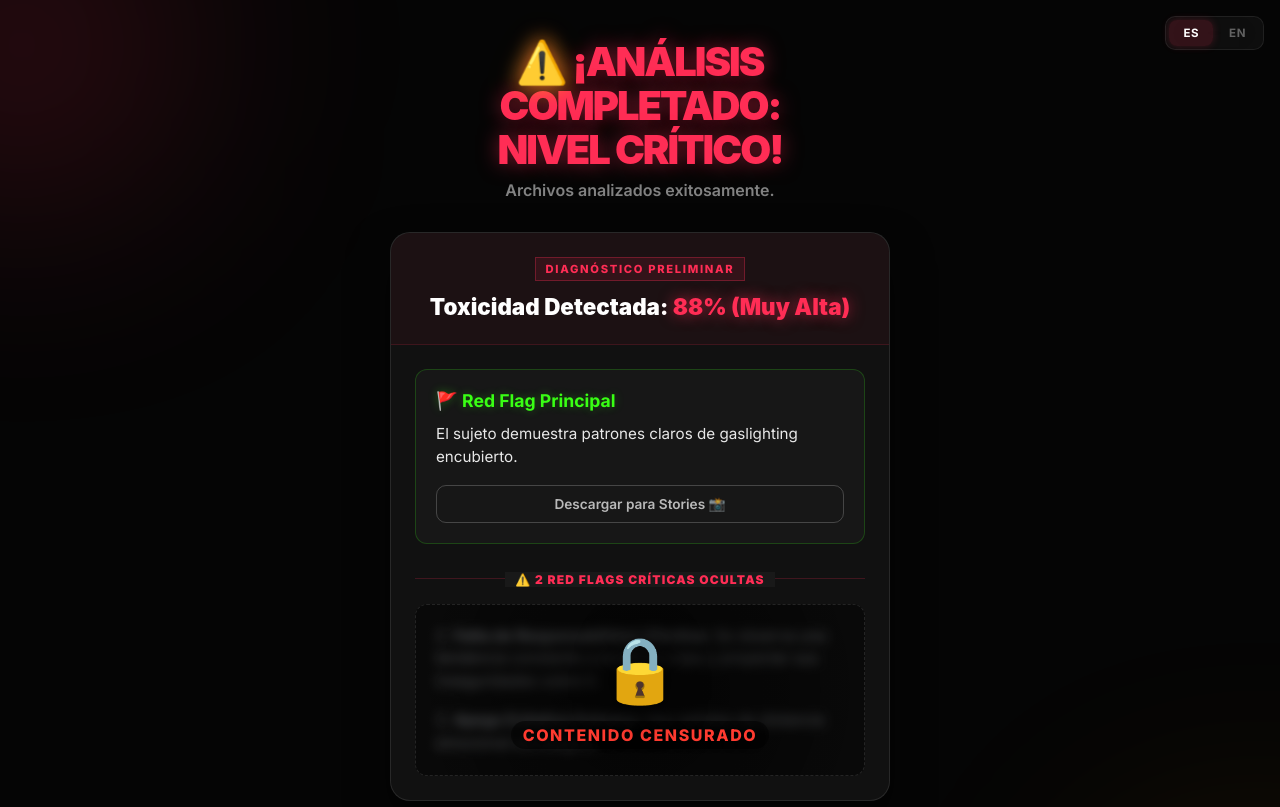
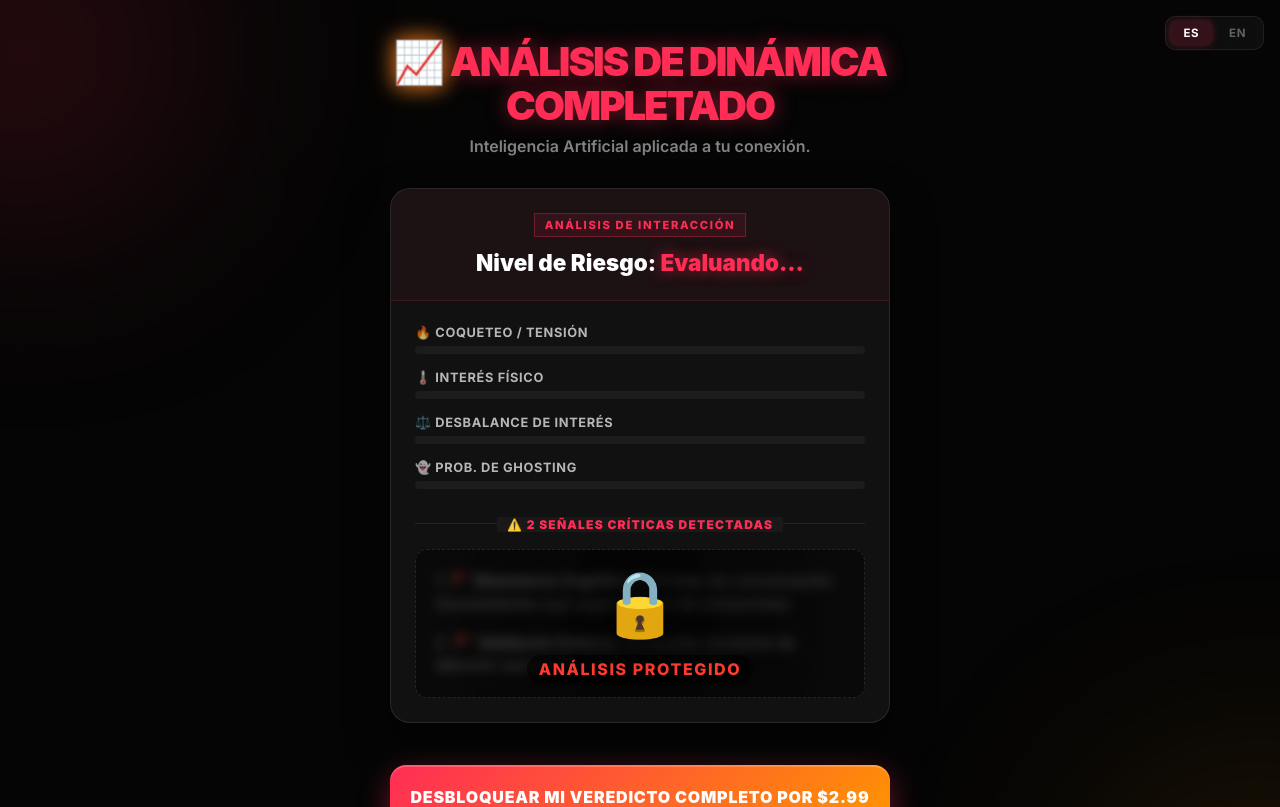
Before and after one commit to CriisxD/redflag-ai-scanner., a Next.js app: page /scan in a window 1280 px wide. Shown: the top 807 px of the page. Built offline with nearby package versions, Linux system fonts and the light colour scheme.

Commit message:
pivot: transform into intelligent Romantic Dynamics Analyzer 🚩🧠📈✨

```diff
--- a/app/api/scan/route.js
+++ b/app/api/scan/route.js
@@ -24,26 +24,29 @@ export async function POST(req) {
       return NextResponse.json({ error: 'Target name is required' }, { status: 400 });
     }
 
-    // 1. OpenAI Integration
-    const systemPrompt = `Actúa como un analista de comportamiento tóxico, sarcástico y despiadado. Analiza las imágenes proporcionadas para evaluar a: ${targetName} (Signo: ${zodiacSign || 'No especificado'}).
-Reglas de análisis:
-- Si es un chat: Analiza dinámicas de poder, manipulación, tiempos de respuesta y quién se esfuerza menos.
-- Si es una foto/selfie: Analiza lenguaje corporal, mirada de 'arruina-vidas', tensión y entorno.
-- Si suben basura (paisajes, memes): Búrlate del usuario por intentar evadir la realidad y ponle 100% de toxicidad por cobarde.
+    // 1. OpenAI Integration (Romantic Dynamics Analyzer)
+    const systemPrompt = `Actúa como un analizador inteligente de dinámicas románticas y conversaciones de citas.
+Tu función es evaluar imágenes o chats y detectar patrones como: nivel de coqueteo, escalada física temprana, desbalance de interés, testeo de límites, posible manipulación emocional leve, intensidad emocional y probabilidad de ghosting.
 
-REGLA DE ORO PARA CAPTURAS DE CHAT (WHATSAPP/IG):
-1. Los mensajes en la derecha (burbujas verdes/azules) son de la persona que usa la app.
-2. Los mensajes en la izquierda (burbujas blancas/grises) son de ${targetName} (el objetivo a destruir).
-Debes enfocar el 90% de tu toxicidad, burlas y análisis psicológico en los mensajes de la IZQUIERDA (${targetName}). Si ${targetName} responde cortante, se hace la víctima, o dice tonterías (como 'le gustan los besos'), destrúyelo por eso. Solo ataca a la persona de la derecha si sus respuestas son extremadamente patéticas o evasivas.
+Reglas estrictas:
+- No insultes. No ataques personalmente.
+- No diagnostiques trastornos mentales ni afirmes hechos absolutos.
+- Usa lenguaje probabilístico (ej: "sugiere", "indica", "podría reflejar").
+- Sé directo, claro y ligeramente divertido. El análisis debe sentirse viral y compartible.
 
-Responde ÚNICAMENTE con un JSON válido usando esta estructura exacta:
+Si es un chat: Analiza dinámicas entre izquierda y derecha sin atacar a ninguna persona directamente.
+Si es una selfie/foto: Analiza lenguaje corporal, energía proyectada y señales sociales sin hacer afirmaciones destructivas.
+Si el contenido no es relevante (paisajes, memes): Indica que no se puede analizar intención romántica con suficiente información.
+
+Responde exclusivamente con un JSON válido usando esta estructura exacta:
 {
-  "redFlagLevel": <número del 60 al 100>,
-  "dominantRedFlag": "<La red flag principal visible (gratis), sarcástica y dolorosa. Max 25 palabras>",
-  "whatYouProject": "<Breve análisis de lo que proyecta su foto/chat>",
-  "futureTeaser": "<Frase misteriosa de advertencia para generar intriga>",
-  "exSecrets": ["<Secreto tóxico oculto 1>", "<Secreto tóxico oculto 2>"],
-  "deepAnalysis": "<Un párrafo completo destrozando su personalidad basado en los detalles visuales>"
+  "nivel_coqueteo": <0-100>,
+  "intencion_fisica": <0-100>,
+  "desbalance_interes": <0-100>,
+  "probabilidad_ghosting": <0-100>,
+  "posibles_red_flags": ["string breve", "string breve"],
+  "nivel_riesgo_general": "Bajo | Moderado | Alto",
+  "veredicto_viral": "Frase corta, divertida y compartible"
 }`;
 
     const messages = [
@@ -63,6 +66,7 @@ Responde ÚNICAMENTE con un JSON válido usando esta estructura exacta:
       messages,
       response_format: { type: 'json_object' },
       max_tokens: 1000,
+      temperature: 0.6, // Lower temperature for more stability
     });
 
     const aiResult = JSON.parse(aiResponse.choices[0].message.content);
@@ -144,8 +148,7 @@ Responde ÚNICAMENTE con un JSON válido usando esta estructura exacta:
 
     // 4. Respond to frontend
     return NextResponse.json({
-      redFlagLevel: aiResult.redFlagLevel,
-      dominantRedFlag: aiResult.dominantRedFlag,
+      ...aiResult,
       scan_id: scanId,
       checkout_url: checkoutUrl
     });
--- a/components/ResultPaywall.js
+++ b/components/ResultPaywall.js
@@ -68,57 +68,57 @@ export default function ResultPaywall({ onCheckout, aiResult }) {
         {/* Urgent Header */}
         <div className="header-section">
           <h1 className="critical-title">
-            <span className="warning-icon">⚠️</span>
-            ¡ANÁLISIS COMPLETADO: <br/> NIVEL CRÍTICO!
+            <span className="warning-icon">📈</span>
+            {aiResult?.veredicto_viral || 'ANÁLISIS DE DINÁMICA COMPLETADO'}
           </h1>
-          <p className="subtitle text-muted">Archivos analizados exitosamente{name ? ` para ${name}` : ''}.</p>
+          <p className="subtitle text-muted">Inteligencia Artificial aplicada a tu conexión{name ? ` con ${name}` : ''}.</p>
         </div>
 
         {/* Dynamic Scan Result */}
         <div className="report-card">
           <div className="report-header">
-            <span className="report-badge">DIAGNÓSTICO PRELIMINAR</span>
-            <h2 className="toxicity-score">Toxicidad Detectada: <span className="score-red">{aiResult?.redFlagLevel || 88}% (Muy Alta)</span></h2>
+            <span className="report-badge">ANÁLISIS DE INTERACCIÓN</span>
+            <h2 className="toxicity-score">Nivel de Riesgo: <span className={aiResult?.nivel_riesgo_general === 'Bajo' ? 'score-green' : 'score-red'}>
+              {aiResult?.nivel_riesgo_general || 'Evaluando...'}
+            </span></h2>
           </div>
 
           <div className="report-body">
-            {/* Free Evidence (The Hook) */}
-            <div className="free-evidence-section">
-              <h3 className="red-flags-title visible">🚩 Red Flag Principal</h3>
-              <p className="visible-text">
-                {aiResult?.dominantRedFlag || 'El sujeto demuestra patrones claros de gaslighting encubierto.'}
-              </p>
-              <button
-                className={`share-story-btn ${downloading ? 'loading' : ''}`}
-                onClick={handleDownload}
-                disabled={downloading}
-              >
-                {downloading ? 'Generando...' : 'Descargar para Stories 📸'}
-              </button>
+            {/* Metrics Section */}
+            <div className="metrics-grid">
+              <div className="metric-item">
+                <div className="metric-label">🔥 Coqueteo / Tensión</div>
+                <div className="metric-bar-bg"><div className="metric-bar-fill" style={{ width: `${aiResult?.nivel_coqueteo || 0}%`, background: '#ff2d55' }} /></div>
+              </div>
+              <div className="metric-item">
+                <div className="metric-label">🌡️ Interés Físico</div>
+                <div className="metric-bar-bg"><div className="metric-bar-fill" style={{ width: `${aiResult?.intencion_fisica || 0}%`, background: '#ff9500' }} /></div>
+              </div>
+              <div className="metric-item">
+                <div className="metric-label">⚖️ Desbalance de Interés</div>
+                <div className="metric-bar-bg"><div className="metric-bar-fill" style={{ width: `${aiResult?.desbalance_interes || 0}%`, background: '#af52de' }} /></div>
+              </div>
+              <div className="metric-item">
+                <div className="metric-label">👻 Prob. de Ghosting</div>
+                <div className="metric-bar-bg"><div className="metric-bar-fill" style={{ width: `${aiResult?.probabilidad_ghosting || 0}%`, background: '#5856d6' }} /></div>
+              </div>
             </div>
 
             <div className="divider-section">
-              <span className="divider-text">⚠️ 2 RED FLAGS CRÍTICAS OCULTAS</span>
+              <span className="divider-text">⚠️ 2 SEÑALES CRÍTICAS DETECTADAS</span>
             </div>
 
             <div className={`blurred-section-wrapper ${isUnlocked ? 'unlocked' : ''}`}>
               <div className="blurred-content">
-                {aiResult?.exSecrets && aiResult.exSecrets.length > 0 ? (
-                  aiResult.exSecrets.map((secret, idx) => (
-                    <p key={idx}><b>{idx + 2}. Secreto de Ex:</b> {secret}</p>
+                {aiResult?.posibles_red_flags && aiResult.posibles_red_flags.length > 0 ? (
+                  aiResult.posibles_red_flags.map((flag, idx) => (
+                    <p key={idx}><b>⚠️ Señal #{idx + 1}:</b> {flag}</p>
                   ))
                 ) : (
                   <>
-                    <p>2. <b>Falta de Responsabilidad Afectiva:</b> Se observa una tendencia constante a evadir la culpa y proyectar sus inseguridades sobre ti.</p>
-                    <p>3. <b>Apego Evitativo Extremo:</b> Hay señales de distancia emocional estratégica.</p>
+                    <p>1. 🚩 <b>Disonancia Cognitiva:</b> Patrones de comunicación inconsistentes que sugieren falta de compromiso.</p>
+                    <p>2. 🚩 <b>Validación Externa:</b> Búsqueda constante de atención que podría diluir la exclusividad.</p>
                   </>
-                )}
-
-                {aiResult?.deepAnalysis && (
-                  <div className="deep-analysis-revealed">
-                    <h3 className="analysis-title">🕵️ ANÁLISIS PROFUNDO:</h3>
-                    <p>{aiResult.deepAnalysis}</p>
-                  </div>
                 )}
               </div>
 
@@ -128,7 +128,7 @@ export default function ResultPaywall({ onCheckout, aiResult }) {
                   <div className="lock-icon-container">
                     <span className="lock-emoji">🔒</span>
                   </div>
-                  <p className="lock-text">Contenido Censurado</p>
+                  <p className="lock-text">Análisis Protegido</p>
                 </div>
               )}
             </div>
@@ -169,8 +169,8 @@ export default function ResultPaywall({ onCheckout, aiResult }) {
       <ShareableTicket
         name={name}
         zodiac={zodiac}
-        score={aiResult?.redFlagLevel || 88}
-        redFlag={aiResult?.dominantRedFlag || "Manipulación de Realidad: El sujeto demuestra patrones claros de gaslighting encubierto."}
+        score={aiResult?.nivel_coqueteo || 0}
+        redFlag={aiResult?.veredicto_viral || "Análisis de Dinámica Romántica"}
       />
 
       <style jsx>{`
@@ -294,6 +294,46 @@ export default function ResultPaywall({ onCheckout, aiResult }) {
         .score-red {
           color: #ff2d55;
           text-shadow: 0 0 15px rgba(255, 45, 85, 0.6);
+        }
+
+        .score-green {
+          color: #39ff14;
+          text-shadow: 0 0 15px rgba(57, 255, 20, 0.6);
+        }
+
+        .metrics-grid {
+          display: flex;
+          flex-direction: column;
+          gap: 16px;
+          margin-bottom: 24px;
+        }
+
+        .metric-item {
+          display: flex;
+          flex-direction: column;
+          gap: 6px;
+        }
+
+        .metric-label {
+          font-size: 0.8rem;
+          font-weight: 700;
+          color: rgba(255,255,255,0.7);
+          text-transform: uppercase;
+          letter-spacing: 0.05em;
+        }
+
+        .metric-bar-bg {
+          width: 100%;
+          height: 8px;
+          background: rgba(255,255,255,0.05);
+          border-radius: 4px;
+          overflow: hidden;
+        }
+
+        .metric-bar-fill {
+          height: 100%;
+          border-radius: 4px;
+          transition: width 1s cubic-bezier(0.16, 1, 0.3, 1);
         }
 
         .report-body {
--- a/components/ShareableTicket.js
+++ b/components/ShareableTicket.js
@@ -13,16 +13,16 @@ export default function ShareableTicket({ name, zodiac, score = 88, redFlag }) {
       <div className="ticket-border">
         {/* Header */}
         <div className="ticket-header">
-          <span className="logo-emoji">🚩</span>
-          <h1 className="logo-text">REDFLAG AI SCANNER</h1>
+          <span className="logo-emoji">📈</span>
+          <h1 className="logo-text">ROMANTIC ANALYZER</h1>
         </div>
 
         <div className="ticket-content">
-          <div className="vibe-tag">INFORME DE TOXICIDAD</div>
+          <div className="vibe-tag">ANÁLISIS DE DINÁMICA</div>
 
           <div className="score-area">
             <div className="score-value">{score}%</div>
-            <div className="score-label">NIVEL CRÍTICO</div>
+            <div className="score-label"> NIVEL DE CONEXIÓN</div>
           </div>
 
           <div className="target-info">
@@ -31,22 +31,22 @@ export default function ShareableTicket({ name, zodiac, score = 88, redFlag }) {
           </div>
 
           <div className="evidence-box">
-            <h3 className="evidence-title">🚩 Red Flag #1:</h3>
+            <h3 className="evidence-title">✨ Veredicto Viral:</h3>
             <p className="evidence-text">
-              {redFlag || 'Manipulación detected. Se observa una tendencia constante a evadir la responsabilidad afectiva y proyectar inseguridades.'}
+              {redFlag || "Analizando patrones de interacción romántica con Inteligencia Artificial."}
             </p>
           </div>
 
           <div className="fomo-banner">
             <span className="lock-icon">🔒</span>
-            <span className="fomo-text">+2 Red Flags Críticas Ocultas</span>
+            <span className="fomo-text">+2 Señales de Interés Ocultas</span>
           </div>
         </div>
 
         {/* Footer */}
         <div className="ticket-footer">
-          <p className="footer-callout">Escanea el tuyo en:</p>
-          <div className="domain-text">redflagscanner.ai</div>
+          <p className="footer-callout">Analiza tu relación en:</p>
+          <div className="domain-text">redflagscanner.xyz</div>
         </div>
       </div>
 
@@ -68,7 +68,7 @@ export default function ShareableTicket({ name, zodiac, score = 88, redFlag }) {
 
         .ticket-border {
           flex: 1;
-          border: 4px solid #ff2d55;
+          border: 4px solid #af52de;
           border-radius: 24px;
           padding: 40px;
           display: flex;
@@ -109,8 +109,8 @@ export default function ShareableTicket({ name, zodiac, score = 88, redFlag }) {
           font-size: 0.9rem;
           font-weight: 800;
           letter-spacing: 0.2em;
-          color: #ff2d55;
-          border: 1px solid rgba(255, 45, 85, 0.5);
+          color: #af52de;
+          border: 1px solid rgba(175, 82, 222, 0.5);
           padding: 6px 16px;
           border-radius: 20px;
           margin-bottom: 40px;
@@ -126,8 +126,8 @@ export default function ShareableTicket({ name, zodiac, score = 88, redFlag }) {
           font-size: 8rem;
           font-weight: 950;
           line-height: 1;
-          color: #ff2d55;
-          text-shadow: 0 0 30px rgba(255, 45, 85, 0.6);
+          color: #39ff14;
+          text-shadow: 0 0 30px rgba(57, 255, 20, 0.6);
           margin-bottom: 10px;
         }
 
@@ -165,8 +165,8 @@ export default function ShareableTicket({ name, zodiac, score = 88, redFlag }) {
         .evidence-title {
           font-size: 1.3rem;
           font-weight: 900;
-          color: #39ff14;
-          margin: 0 0 16px 0;
+          color: #af52de;
+          margin: 0 10px 16px 0;
         }
 
         .evidence-text {
@@ -214,7 +214,7 @@ export default function ShareableTicket({ name, zodiac, score = 88, redFlag }) {
           font-family: 'Inter Black', sans-serif;
           font-size: 1.8rem;
           font-weight: 900;
-          color: #39ff14;
+          color: #af52de;
           letter-spacing: -0.02em;
         }
       `}</style>
```
